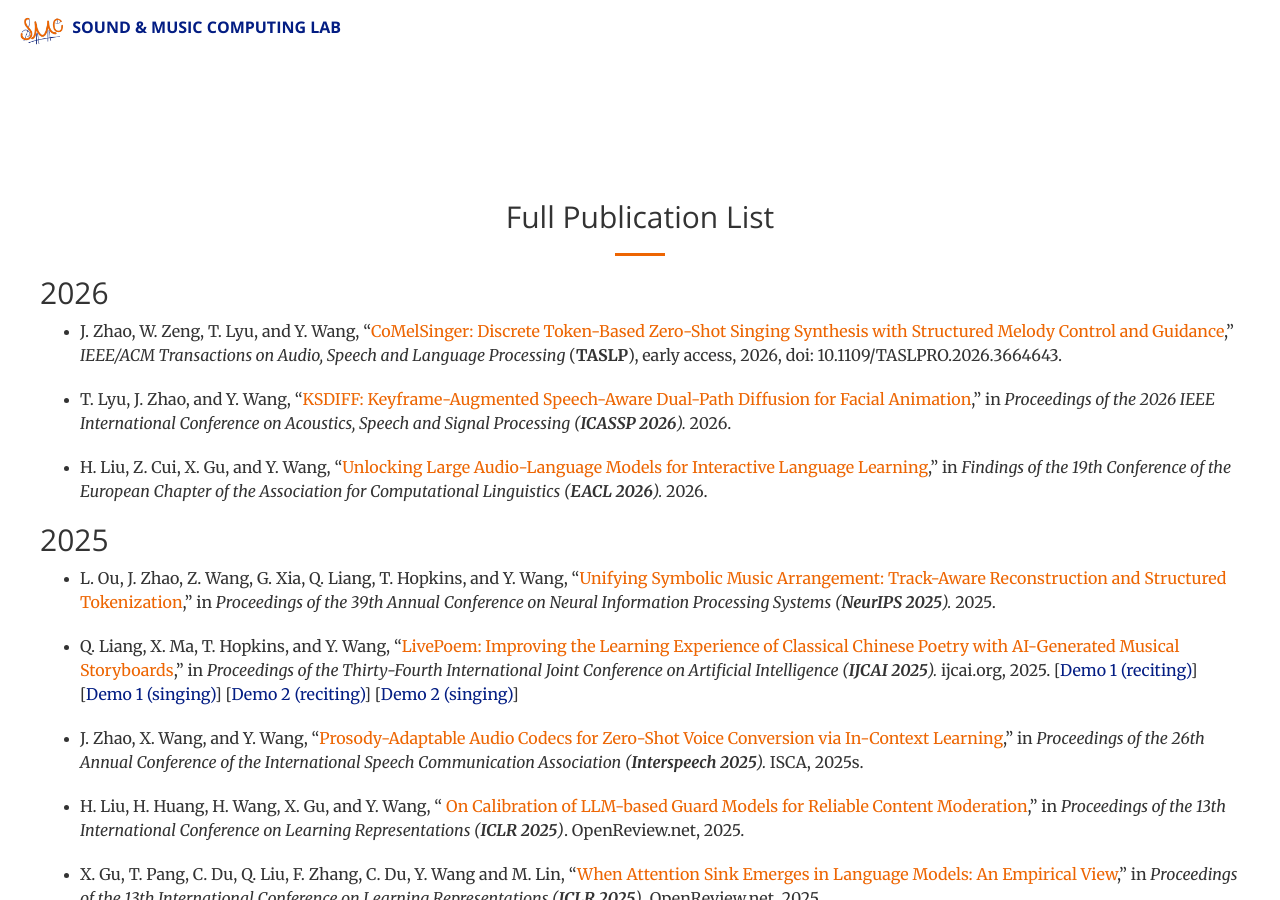
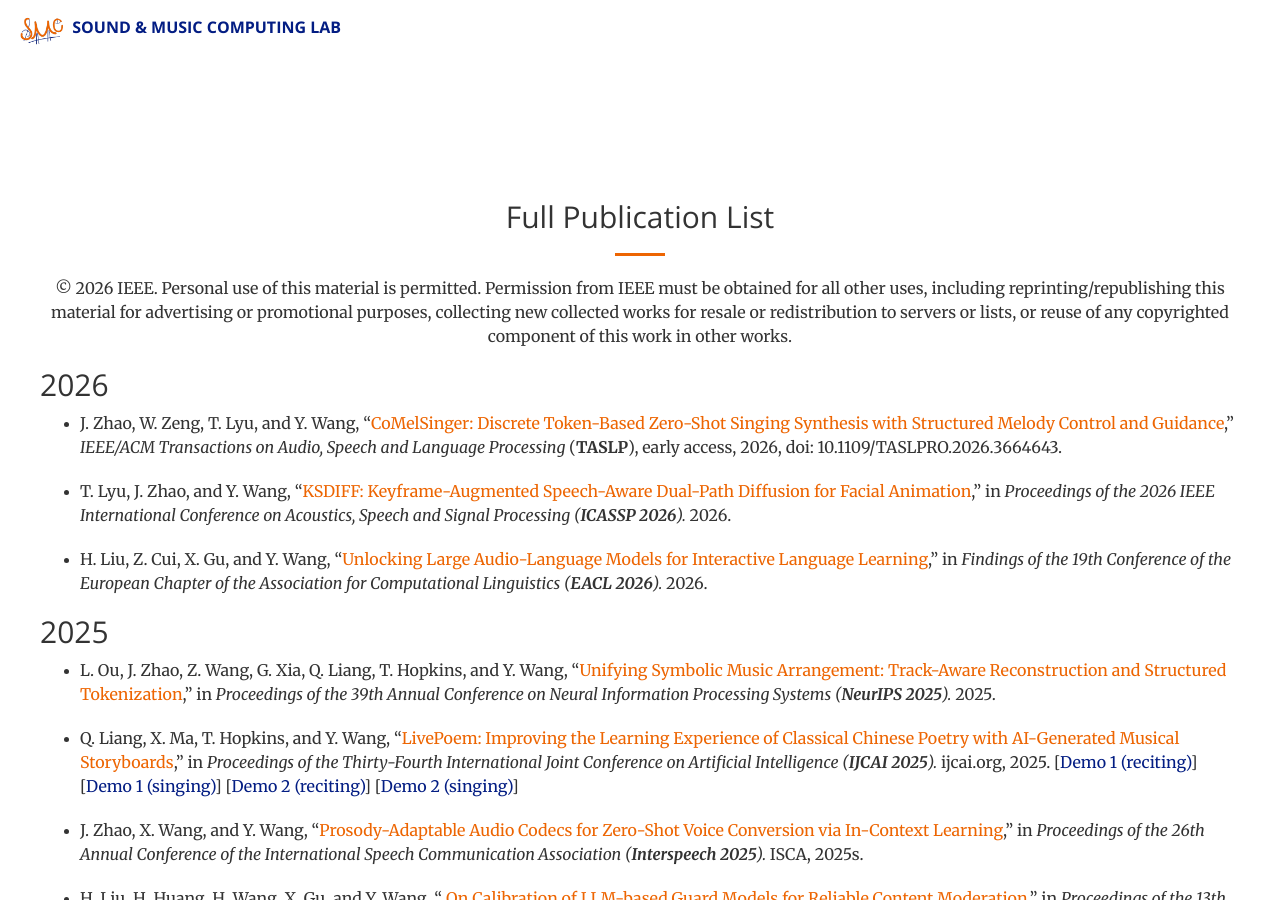
Before and after one commit to SMCNUS/SMCNUS.github.io, a Jekyll site: the page built from _posts/2022-07-28-publication.html, in a window 1280 px wide and 900 px high. Built offline with Jekyll 4.4.1, drawn with Linux system fonts in a browser that asks for light colours; nearby versions of some CDN libraries; library files that are not in the unit come from our copies.

Commit message:
update publications with copyright notice

```diff
--- a/_posts/2022-07-28-publication.html
+++ b/_posts/2022-07-28-publication.html
@@ -22,6 +22,11 @@ permalink: /full_publication_list
         <div class="col-lg-12 text-center">
             <h2 class="section-heading">Full Publication List</h2>
             <hr class="primary">
+        </div>
+
+        <div class="row">
+            <div class="text-lg-start">
+            <p class="text-center">© 2026 IEEE. Personal use of this material is permitted. Permission from IEEE must be obtained for all other uses, including reprinting/republishing this material for advertising or promotional purposes, collecting new collected works for resale or redistribution to servers or lists, or reuse of any copyrighted component of this work in other works.</p></div>
         </div>
 
         <div class="row">
```
Also changed, not shown: _includes/publication.html (+7 -1 lines).
